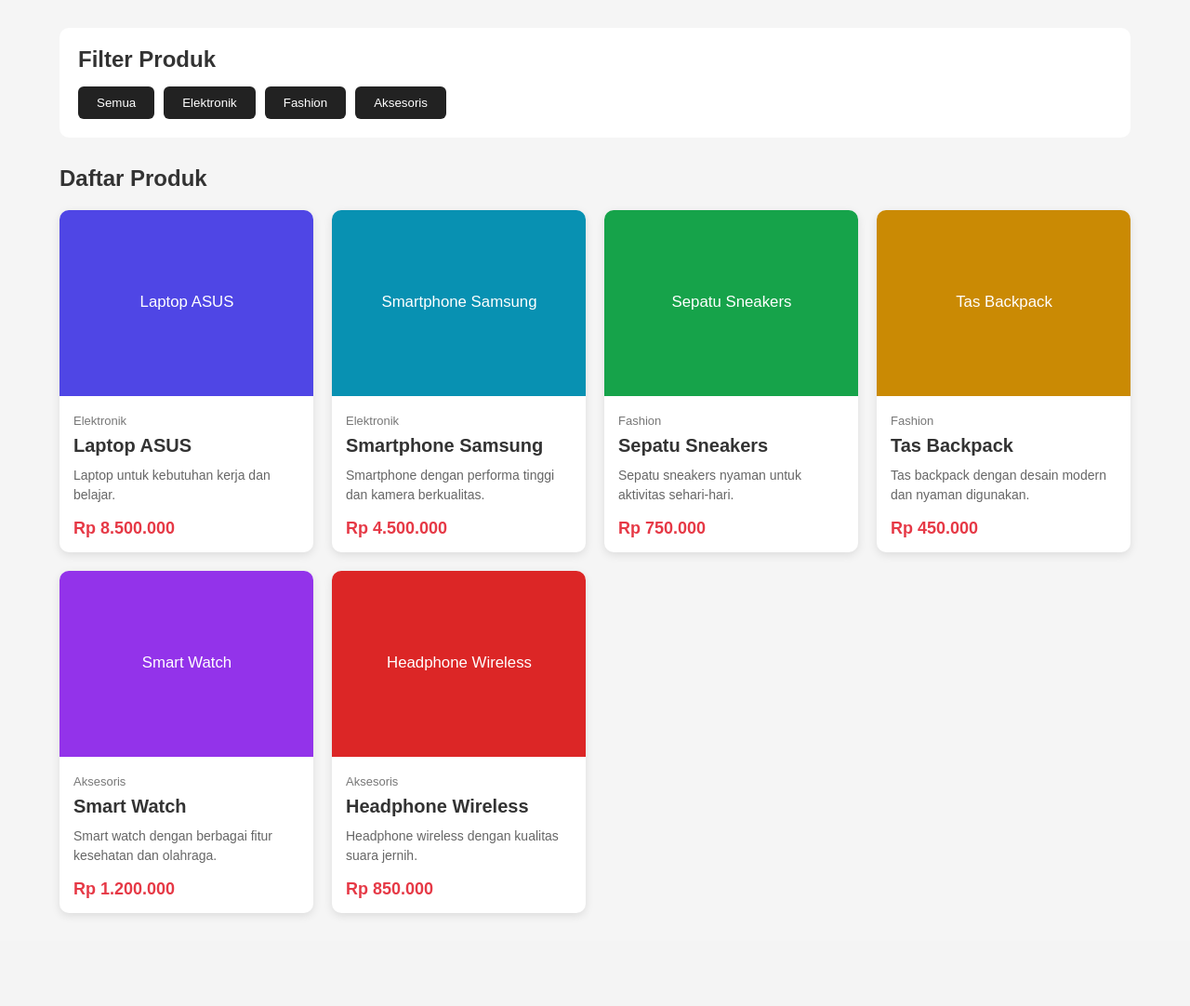
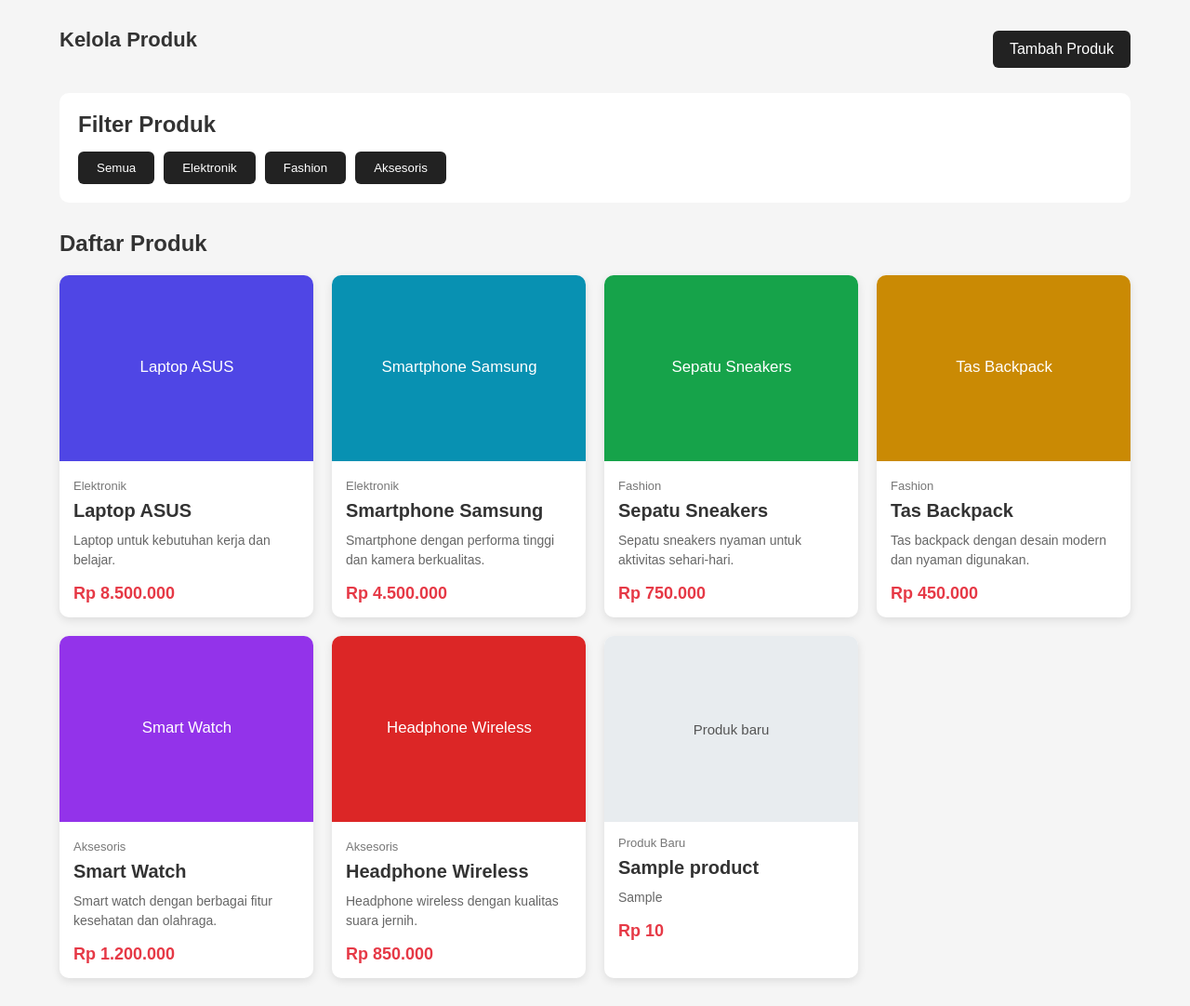
Before and after one commit to febry-dd/e-commerce-product-list, a PHP site: page / in a window 1280 px wide. Shown: the part 145-1227 px from the top of the page at 93% size. Before the commit the page ends 1130 px from the top, so only its background shows below. Run offline with PHP 8.4, Linux system fonts and the light colour scheme; tables that the repository leaves empty hold one stand-in row (values such as "Sample post").

Commit message:
Add e-commerce database and CRUD

```diff
--- a/index.html
+++ b/index.html
@@ -13,6 +13,11 @@
     </header>
 
     <main>
+        <section class="manage-products">
+            <h2>Kelola Produk</h2>
+            <a class="add-product-link" href="tambah_produk.php">Tambah Produk</a>
+        </section>
+
         <section class="filter-section">
             <h2>Filter Produk</h2>
             <div class="filter-buttons">
--- /dev/null
+++ b/produk_api.php
@@ -0,0 +1,35 @@
+<?php
+header('Content-Type: application/json; charset=utf-8');
+
+try {
+    $koneksi = new PDO(
+        'mysql:host=127.0.0.1;dbname=ecommerce;charset=utf8mb4',
+        'root',
+        '',
+        [PDO::ATTR_ERRMODE => PDO::ERRMODE_EXCEPTION]
+    );
+
+    $pernyataan = $koneksi->query(
+        'SELECT id, nama_produk, harga, deskripsi FROM products ORDER BY id DESC'
+    );
+
+    $produk = $pernyataan->fetchAll(PDO::FETCH_ASSOC);
+    $ekstensiGambarDiizinkan = ['jpg', 'png', 'webp'];
+
+    foreach ($produk as &$item) {
+        $item['gambar'] = '';
+        foreach ($ekstensiGambarDiizinkan as $ekstensi) {
+            $namaFile = $item['id'] . '.' . $ekstensi;
+            if (is_file(__DIR__ . '/uploads/products/' . $namaFile)) {
+                $item['gambar'] = 'uploads/products/' . $namaFile;
+                break;
+            }
+        }
+    }
+    unset($item);
+
+    echo json_encode($produk, JSON_UNESCAPED_UNICODE);
+} catch (PDOException $kesalahan) {
+    http_response_code(500);
+    echo json_encode(['error' => 'Produk dari database belum dapat dimuat.']);
+}
--- a/script.js
+++ b/script.js
@@ -59,6 +59,18 @@
     }).format(price);
 }
 
+function escapeHtml(value) {
+    return String(value).replace(/[&<>"']/g, function(character) {
+        return {
+            "&": "&amp;",
+            "<": "&lt;",
+            ">": "&gt;",
+            '"': "&quot;",
+            "'": "&#39;"
+        }[character];
+    });
+}
+
 // ==========================================
 // MENAMPILKAN PRODUK
 // ==========================================
@@ -69,13 +81,16 @@
     productContainer.innerHTML = "";
 
     productList.forEach(function(product) {
+        const gambarProduk = product.image
+            ? `<img src="${escapeHtml(product.image)}" alt="${escapeHtml(product.name)}">`
+            : '<div class="product-image-placeholder" aria-hidden="true">Produk baru</div>';
         const productCard = `
             <div class="product-card">
-                <img src="${product.image}" alt="${product.name}">
+                ${gambarProduk}
                 <div class="product-content">
-                    <div class="product-category">${product.category}</div>
-                    <h3 class="product-name">${product.name}</h3>
-                    <p class="product-description">${product.description}</p>
+                    <div class="product-category">${escapeHtml(product.category)}</div>
+                    <h3 class="product-name">${escapeHtml(product.name)}</h3>
+                    <p class="product-description">${escapeHtml(product.description)}</p>
                     <div class="product-price">${formatPrice(product.price)}</div>
                 </div>
             </div>
@@ -104,3 +119,29 @@
 
 // Tampilkan semua produk saat halaman dibuka
 displayProducts(products);
+
+fetch("produk_api.php")
+    .then(function(response) {
+        if (!response.ok) {
+            throw new Error("Produk database tidak dapat dimuat.");
+        }
+
+        return response.json();
+    })
+    .then(function(databaseProducts) {
+        const productsFromDatabase = databaseProducts.map(function(product) {
+            return {
+                name: product.nama_produk,
+                price: Number(product.harga),
+                description: product.deskripsi || "",
+                image: product.gambar || "",
+                category: "Produk Baru"
+            };
+        });
+
+        products.push(...productsFromDatabase);
+        displayProducts(products);
+    })
+    .catch(function(error) {
+        console.error(error);
+    });
--- a/style.css
+++ b/style.css
@@ -25,6 +25,97 @@
     width: 90%;
     max-width: 1200px;
     margin: 30px auto;
+}
+
+.manage-products {
+    display: flex;
+    align-items: center;
+    justify-content: space-between;
+    gap: 16px;
+    margin-bottom: 24px;
+}
+
+.manage-products h2 {
+    font-size: 22px;
+}
+
+.add-product-link,
+.product-form button {
+    display: inline-block;
+    padding: 11px 18px;
+    border: 0;
+    border-radius: 6px;
+    background-color: #222;
+    color: white;
+    font: inherit;
+    text-decoration: none;
+    cursor: pointer;
+}
+
+.add-product-link:hover,
+.product-form button:hover {
+    background-color: #444;
+}
+
+.form-page {
+    max-width: 720px;
+}
+
+.form-panel {
+    padding: 24px;
+    background-color: white;
+    border-radius: 8px;
+}
+
+.form-panel h2 {
+    margin-bottom: 20px;
+}
+
+.product-form {
+    display: grid;
+    gap: 16px;
+}
+
+.product-form label {
+    display: grid;
+    gap: 7px;
+    font-weight: 600;
+}
+
+.product-form input,
+.product-form textarea {
+    width: 100%;
+    padding: 11px 12px;
+    border: 1px solid #bbb;
+    border-radius: 5px;
+    font: inherit;
+}
+
+.product-form textarea {
+    min-height: 130px;
+    resize: vertical;
+}
+
+.form-message {
+    margin-bottom: 16px;
+    padding: 12px;
+    border-radius: 5px;
+}
+
+.form-message.error {
+    background-color: #fde8e8;
+    color: #8a1c1c;
+}
+
+.form-message.success {
+    background-color: #e5f5e9;
+    color: #205c30;
+}
+
+.back-link {
+    display: inline-block;
+    margin-top: 18px;
+    color: #222;
 }
 
 .filter-section {
@@ -85,6 +176,16 @@
     object-fit: cover;
 }
 
+.product-image-placeholder {
+    display: grid;
+    place-items: center;
+    width: 100%;
+    height: 200px;
+    background-color: #e8ecef;
+    color: #555;
+    font-size: 15px;
+}
+
 .product-content {
     padding: 15px;
 }
@@ -120,6 +221,11 @@
 }
 
 @media (max-width: 600px) {
+    .manage-products {
+        align-items: flex-start;
+        flex-direction: column;
+    }
+
     .product-container {
         grid-template-columns: 1fr;
     }
```
Also changed, not shown: tambah_produk.php (added, +168 -0 lines), README.txt.
